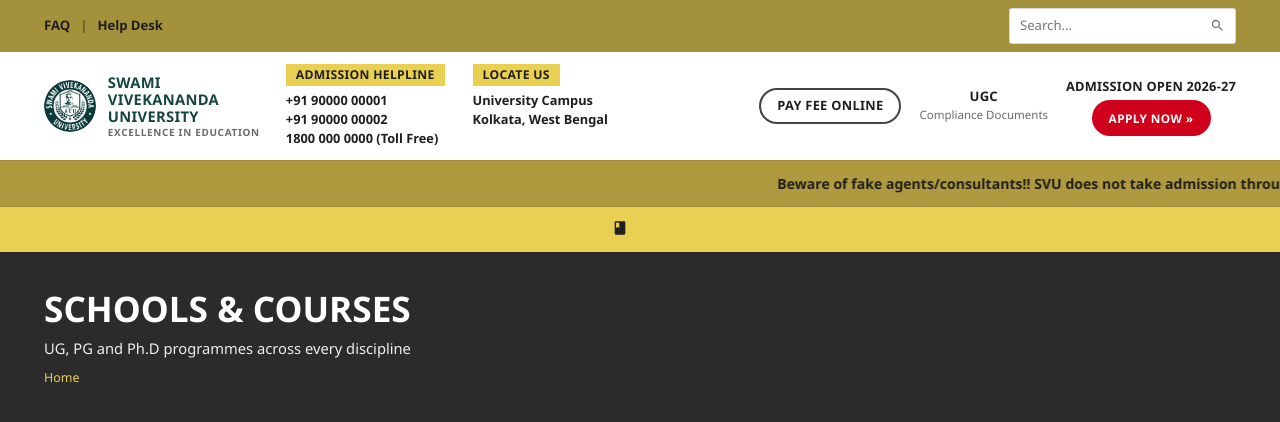
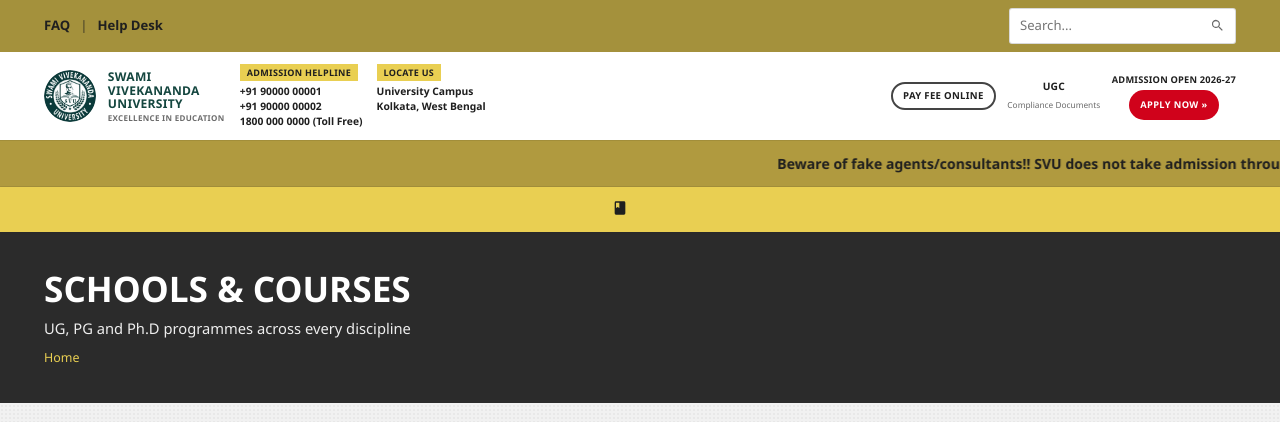
Before and after one commit to Apurba0125/svu_v-2, a Django app: page /academics/courses/ in a window 1280 px wide. Shown: the top 422 px of the page. Run offline with Django 4.2, Linux system fonts and the light colour scheme; data comes from the database, SQL or seed files in the repository; data that the repository does not hold is empty.

Commit message:
Keep the whole header on one row on desktop
With the real (longer) address and four helpline numbers, the call-to-action
group wrapped onto a second line. From 992px up the header no longer wraps:
type and spacing scale with the viewport, a long address wraps inside its own
column instead of stretching the row, and the brand strapline is dropped below
1200px to buy back horizontal room.

Measured against the live content: fits with 140-215px of slack from 992px
through 1920px.

```diff
--- a/static/css/main.css
+++ b/static/css/main.css
@@ -482,6 +482,78 @@ table { border-collapse: collapse; width: 100%; }
 }
 .header__toggle svg { width: 22px; height: 22px; fill: currentColor; }
 
+/* --- Desktop: keep the whole header on ONE row -----------------------------
+   Brand, contact blocks and the call-to-action group must never wrap to a
+   second line. Type and spacing scale with the viewport, and a long address
+   wraps inside its own column rather than stretching the row. */
+@media (min-width: 992px) {
+  .header__inner {
+    flex-wrap: nowrap;
+    gap: 10px clamp(10px, 1.2vw, 18px);
+  }
+
+  .header__brand { flex-shrink: 1; min-width: 0; }
+  .brand-lockup__name {
+    font-size: clamp(.72rem, .50rem + .32vw, .90rem);
+    max-width: 14ch;
+  }
+  .brand-lockup small {
+    font-size: clamp(.50rem, .38rem + .13vw, .60rem);
+    letter-spacing: .3px;
+  }
+
+  .header__info {
+    flex-wrap: nowrap;
+    align-items: flex-start;
+    gap: 0 clamp(10px, 1.1vw, 20px);
+    min-width: 0;
+  }
+  .info-block {
+    font-size: clamp(.64rem, .50rem + .18vw, .76rem);
+    line-height: 1.45;
+    min-width: 0;
+  }
+  .info-block__label {
+    font-size: clamp(.56rem, .46rem + .13vw, .68rem);
+    padding: 2px 7px;
+    margin-bottom: 3px;
+    white-space: nowrap;
+  }
+  /* Wraps a long street address instead of forcing the row wider */
+  .info-block__body { max-width: clamp(150px, 17vw, 250px); }
+  .info-block__body a { white-space: nowrap; }
+
+  .header__cta {
+    flex-wrap: nowrap;
+    align-items: center;
+    gap: 0 clamp(8px, .9vw, 16px);
+    flex: 0 0 auto;
+  }
+  .cta-pill {
+    padding: 4px clamp(8px, .8vw, 14px);
+    font-size: clamp(.60rem, .48rem + .14vw, .74rem);
+    white-space: nowrap;
+  }
+  .cta-stack__title { font-size: clamp(.64rem, .52rem + .14vw, .78rem); }
+  .cta-stack__sub   { font-size: clamp(.52rem, .44rem + .10vw, .66rem); }
+  .cta-apply__label {
+    font-size: clamp(.58rem, .48rem + .12vw, .72rem);
+    margin-bottom: 2px;
+    white-space: nowrap;
+  }
+  .cta-apply .btn {
+    padding: 5px clamp(8px, .8vw, 14px);
+    font-size: clamp(.58rem, .48rem + .12vw, .70rem);
+    min-height: 30px;
+    white-space: nowrap;
+  }
+}
+
+/* Under 1200px the brand strapline is dropped to buy back horizontal room. */
+@media (min-width: 992px) and (max-width: 1199.98px) {
+  .brand-lockup small { display: none; }
+}
+
 /* --------------------------------------------------------------------------
    7. Marquee strip
    -------------------------------------------------------------------------- */
```
